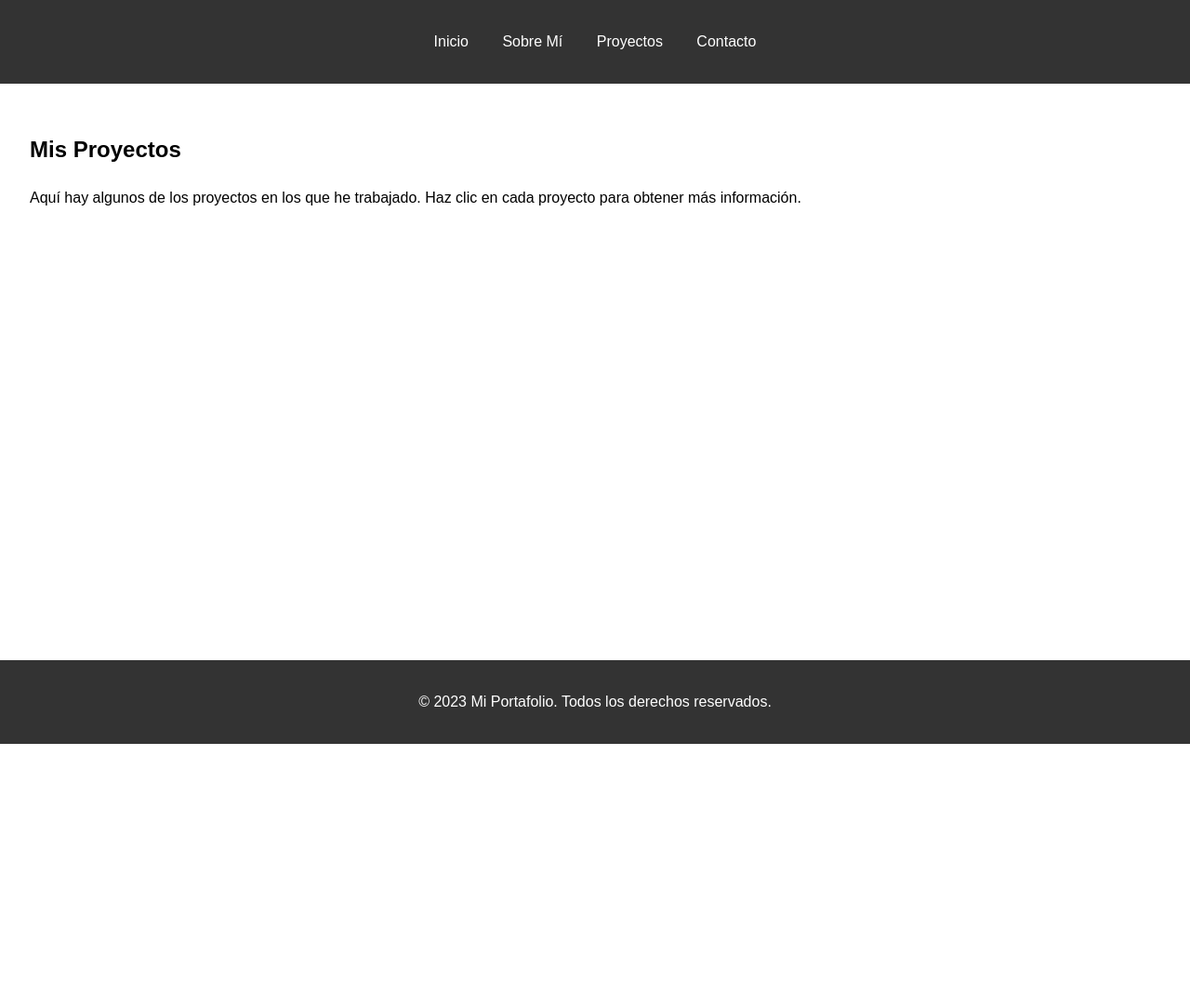
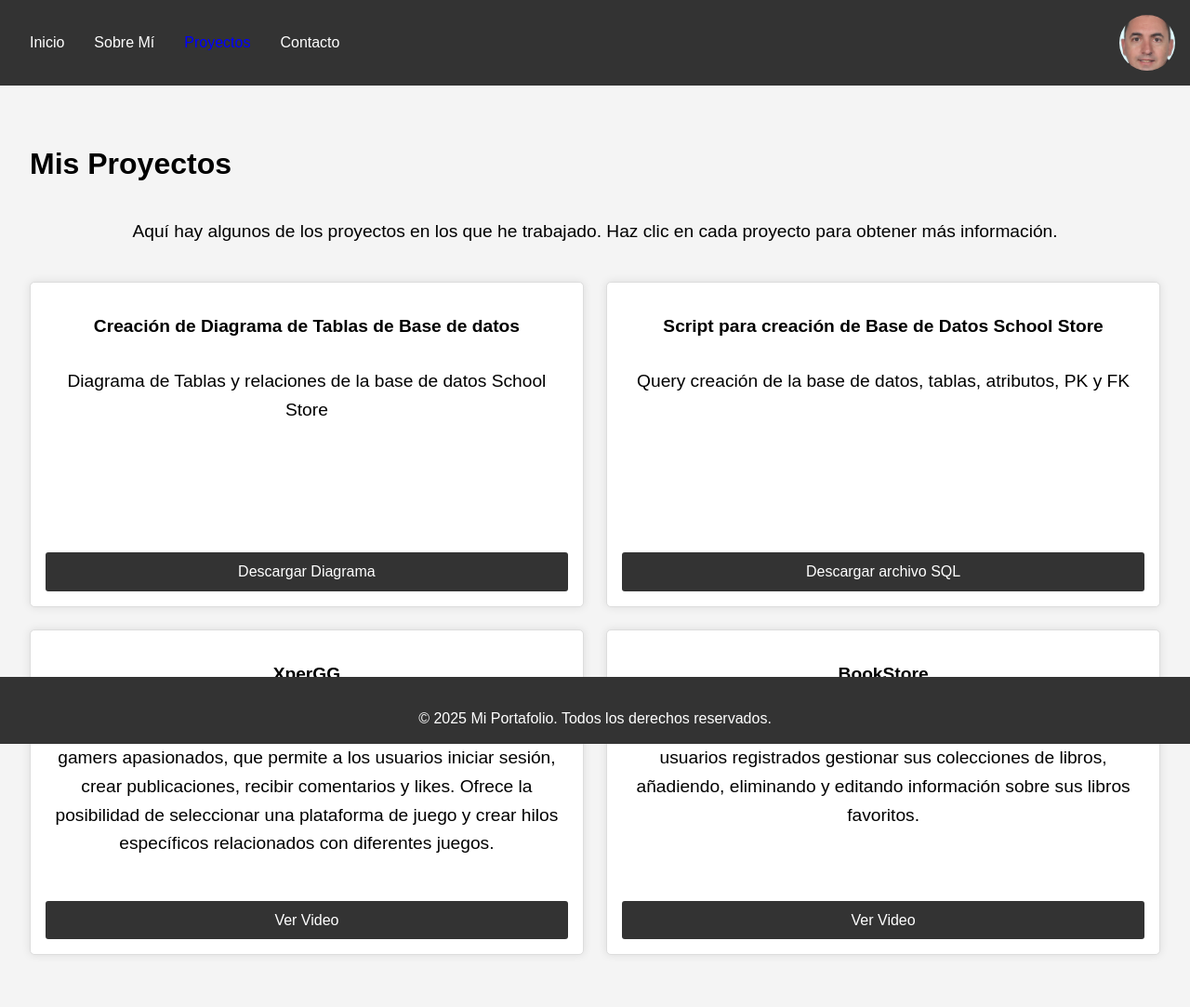
Before and after one commit to MiguelMO2311/MyPortfolio, a Django app: page /projects/ in a window 1280 px wide. Shown: the whole page at 93% size. Before the commit the page ends 800 px from the top, so only its background shows below. Run offline with Django 5.2, Linux system fonts and the light colour scheme; data that the repository does not hold is empty.

Commit message:
day01 final

```diff
--- a/MyPortfolio/settings.py
+++ b/MyPortfolio/settings.py
@@ -10,6 +10,7 @@ For the full list of settings and their values, see
 https://docs.djangoproject.com/en/5.1/ref/settings/
 """
 
+import os
 from pathlib import Path
 
 # Build paths inside the project like this: BASE_DIR / 'subdir'.
@@ -117,7 +118,7 @@ USE_TZ = True
 # https://docs.djangoproject.com/en/5.1/howto/static-files/
 
 STATIC_URL = 'static/'
-
+STATICFILES_DIRS = [os.path.join(BASE_DIR, 'portfolio/static')]
 # Default primary key field type
 # https://docs.djangoproject.com/en/5.1/ref/settings/#default-auto-field
 
--- /dev/null
+++ b/portfolio/static/portfolio/css/project.css
@@ -0,0 +1,135 @@
+body {
+    font-family: Arial, sans-serif;
+    line-height: 1.6;
+    margin: 0;
+    padding: 0;
+    background-color: #f4f4f4;
+}
+
+header {
+    background: #333;
+    color: #fff;
+    padding: 1em;
+    display: flex;
+    justify-content: space-between;
+    align-items: center;
+}
+
+nav {
+    display: flex;
+    justify-content: space-between;
+    align-items: center;
+    width: 100%;
+}
+
+nav ul {
+    list-style: none;
+    padding: 0;
+    margin: 0;
+    display: flex;
+}
+
+nav ul li {
+    margin: 0 1em;
+}
+
+nav ul li a {
+    color: #fff;
+    text-decoration: none;
+}
+
+nav ul li a.active {
+    color: #00f; /* Cambia esto al color que prefieras */
+}
+
+.avatar {
+    border-radius: 50%;
+    width: 60px;
+    height: 60px;
+    object-fit: cover;
+    margin-left: 1em;
+}
+
+main {
+    padding: 2em;
+}
+
+#projects h1 {
+    font-size: 2em;
+    margin-bottom: 1em;
+}
+
+#projects p {
+    font-size: 1.2em;
+    text-align: center;
+    margin-bottom: 2em;
+}
+
+.project-list {
+    display: flex;
+    flex-wrap: wrap;
+    justify-content: space-between;
+    gap: 2%;
+}
+
+.project-item {
+    flex: 1 0 48%; /* Dos cajas por fila con espacio entre ellas */
+    box-sizing: border-box;
+    padding: 1em;
+    margin-bottom: 2%;
+    border: 1px solid #ddd;
+    background: #fff;
+    border-radius: 5px;
+    box-shadow: 0 0 10px rgba(0, 0, 0, 0.1);
+    text-align: center;
+    height: 350px; /* Altura fija menor para todas las cajas */
+    display: flex;
+    flex-direction: column;
+    justify-content: space-between;
+    overflow: hidden; /* Evitar desbordamiento */
+}
+
+.project-item h2 {
+    font-size: 1.2em; /* Ajustar tamaño de la fuente */
+    margin-bottom: 0.5em;
+    white-space: normal; /* Permitir que el texto continúe en la siguiente línea */
+}
+
+.project-item p {
+    font-size: 1em; /* Ajustar tamaño de la fuente */
+    margin-bottom: 0.5em; /* Reducir margen inferior */
+    overflow: hidden; /* Evitar desbordamiento */
+    white-space: normal; /* Permitir que el texto continúe en la siguiente línea */
+    text-overflow: ellipsis; /* Agregar puntos suspensivos si se desborda */
+}
+
+.project-item video {
+    max-width: 100%;
+    height: auto;
+    margin-bottom: 0.5em;
+}
+
+.project-item a {
+    display: inline-block;
+    padding: 0.5em 1em;
+    background: #333;
+    color: #fff;
+    text-decoration: none;
+    border-radius: 3px;
+    margin-top: auto;
+}
+
+.project-item a:hover {
+    background: #555;
+}
+
+footer {
+    background: #333;
+    color: #fff;
+    text-align: center;
+    padding: 1em 0;
+    position: fixed;
+    width: 100%;
+    height: 5%;
+    bottom: 0;
+}
--- a/portfolio/templates/portfolio/projects.html
+++ b/portfolio/templates/portfolio/projects.html
@@ -5,17 +5,18 @@
     <meta name="viewport" content="width=device-width, initial-scale=1.0">
     <title>Proyectos - Mi Portafolio</title>
     {% load static %}
-    <link rel="stylesheet" href="{% static 'portfolio/style.css' %}">
+    <link rel="stylesheet" href="{% static 'portfolio/css/project.css' %}">
 </head>
 <body>
     <header>
         <nav>
             <ul>
-                <li><a href="{% url 'home' %}">Inicio</a></li>
-                <li><a href="{% url 'about' %}">Sobre Mí</a></li>
-                <li><a href="{% url 'projects' %}">Proyectos</a></li>
-                <li><a href="{% url 'contact' %}">Contacto</a></li>
+                <li><a href="{% url 'home' %}" class="{% if request.path == '/home/' %}active{% endif %}">Inicio</a></li>
+                <li><a href="{% url 'about' %}" class="{% if request.path == '/about/' %}active{% endif %}">Sobre Mí</a></li>
+                <li><a href="{% url 'projects' %}" class="{% if request.path == '/projects/' %}active{% endif %}">Proyectos</a></li>
+                <li><a href="{% url 'contact' %}" class="{% if request.path == '/contact/' %}active{% endif %}">Contacto</a></li>
             </ul>
+            <img src="{% static 'portfolio/media/perfil.jpg' %}" alt="Mi Foto" class="avatar">
         </nav>
     </header>
     <main>
@@ -23,20 +24,32 @@
             <h1>Mis Proyectos</h1>
             <p>Aquí hay algunos de los proyectos en los que he trabajado. Haz clic en cada proyecto para obtener más información.</p>
             <div class="project-list">
-                {% for project in projects %}
-                    <div class="project-item">
-                        <h2>{{ project.title }}</h2>
-                        <img src="{{ project.image.url }}" alt="{{ project.title }}">
-                        <p>{{ project.description }}</p>
-                        <p><strong>Creado:</strong> {{ project.created }}</p>
-                        <p><strong>Actualizado:</strong> {{ project.updated }}</p>
-                    </div>
-                {% endfor %}
+                <div class="project-item">
+                    <h2>Creación de Diagrama de Tablas de Base de datos</h2>
+                    <p>Diagrama de Tablas y relaciones de la base de datos School Store</p>
+                    <a href="{% static 'portfolio/sbbdd/Diagram_SchoolStore.pdf' %}" target="_blank">Descargar Diagrama</a>
+                </div>
+                <div class="project-item">
+                    <h2>Script para creación de Base de Datos School Store</h2>
+                    <p>Query creación de la base de datos, tablas, atributos, PK y FK</p>
+                    <a href="{% static 'portfolio/sbbdd/SchoolStore.sql' %}" target="_blank">Descargar archivo SQL</a>
+                </div>
+                <div class="project-item">
+                    <h2>XperGG</h2>
+                    <p>Plataforma Web dedicada a la creación de una comunidad de gamers apasionados, que permite a los usuarios iniciar sesión, crear publicaciones, recibir comentarios y likes. Ofrece la posibilidad de seleccionar una plataforma de juego y crear hilos específicos relacionados con diferentes juegos.</p>
+                    <a href="{% static 'portfolio/media/xpergg.mp4' %}" target="_blank">Ver Video</a>
+                </div>
+                <div class="project-item">
+                    <h2>BookStore</h2>
+                    <p>Web de libros conectada a una API externa que permite a los usuarios registrados gestionar sus colecciones de libros, añadiendo, eliminando y editando información sobre sus libros favoritos.</p>
+                    <a href="{% static 'portfolio/media/bookstore.mp4' %}" target="_blank">Ver Video</a>
+                </div>
+                <!-- Añade más proyectos según sea necesario -->
             </div>
         </section>
     </main>
     <footer>
-        <p>&copy; 2023 Mi Portafolio. Todos los derechos reservados.</p>
+        <p>&copy; 2025 Mi Portafolio. Todos los derechos reservados.</p>
     </footer>
 </body>
 </html>
--- a/portfolio/templates/portfolio/style.css
+++ /dev/null
@@ -1,60 +0,0 @@
-body {
-    font-family: Arial, sans-serif;
-    line-height: 1.6;
-    margin: 0;
-    padding: 0;
-}
-
-header {
-    background: #333;
-    color: #fff;
-    padding: 1em 0;
-    text-align: center;
-}
-
-nav ul {
-    list-style: none;
-    padding: 0;
-}
-
-nav ul li {
-    display: inline;
-    margin: 0 1em;
-}
-
-nav ul li a {
-    color: #fff;
-    text-decoration: none;
-}
-
-main {
-    padding: 2em;
-}
-
-footer {
-    background: #333;
-    color: #fff;
-    text-align: center;
-    padding: 1em 0;
-    position: fixed;
-    width: 100%;
-    bottom: 0;
-}
-
-.project-list {
-    display: flex;
-    flex-wrap: wrap;
-}
-
-.project-item {
-    flex: 1 0 45%;
-    box-sizing: border-box;
-    padding: 1em;
-    margin: 1em;
-    border: 1px solid #ddd;
-}
-
-.project-item img {
-    max-width: 100%;
-    height: auto;
-}
```
Also changed, not shown: portfolio/cSpell.json (+15 -1 lines), portfolio/es.txt (+11 -0 lines), portfolio/static/portfolio/css/about.css (added, +81 -0 lines), portfolio/static/portfolio/css/contact.css (added, +122 -0 lines), portfolio/static/portfolio/css/home.css (added, +76 -0 lines), portfolio/static/portfolio/css/style.css (added, +64 -0 lines), portfolio/static/portfolio/sbbdd/SchoolStore.sql (added, +40 -0 lines), portfolio/templates/portfolio/about.html (+10 -7 lines), portfolio/templates/portfolio/contact.html (+22 -19 lines), portfolio/templates/portfolio/home.html (+7 -6 lines), portfolio/static/portfolio/media/perfil.jpg (added), 3 other files.
